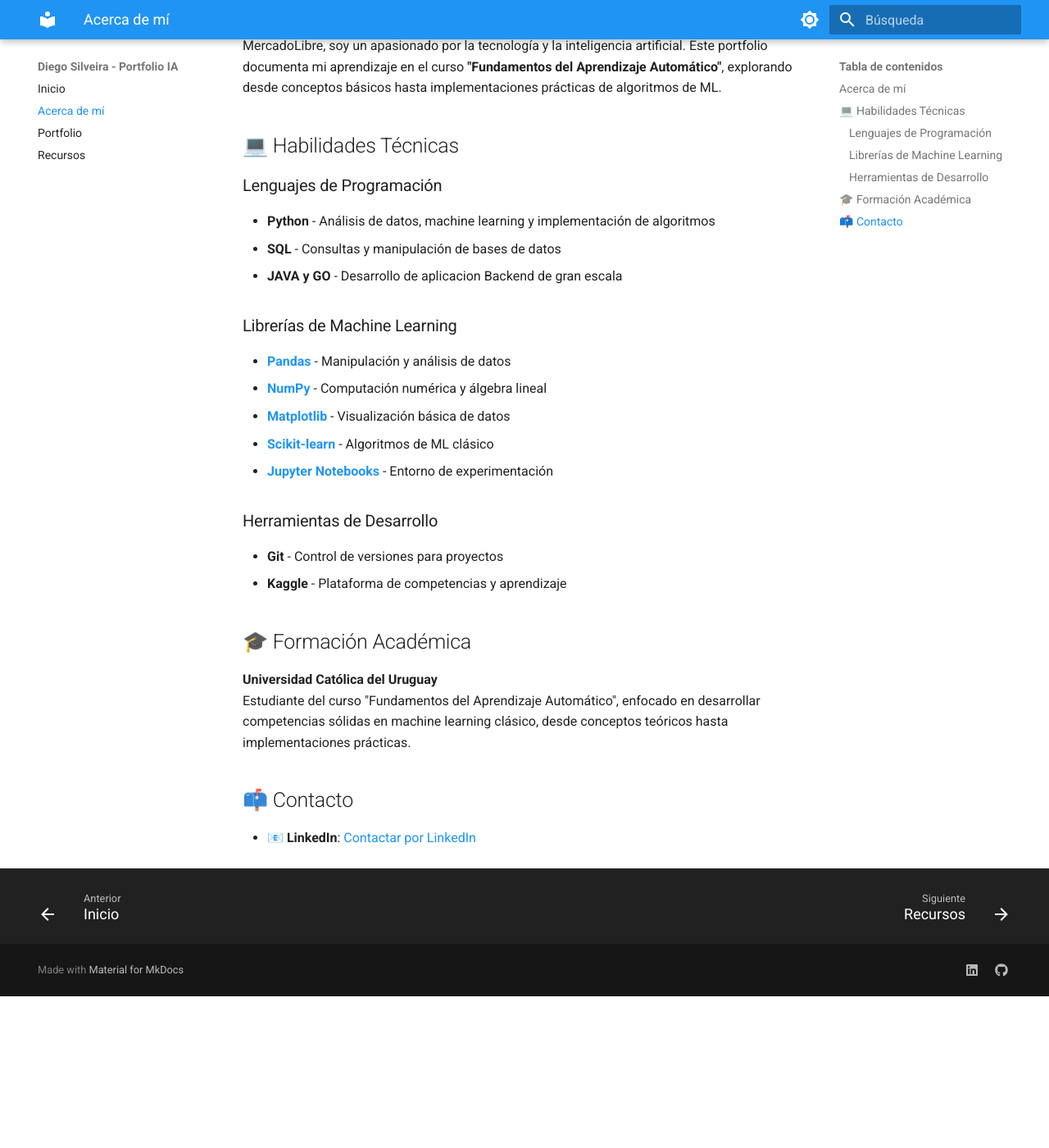
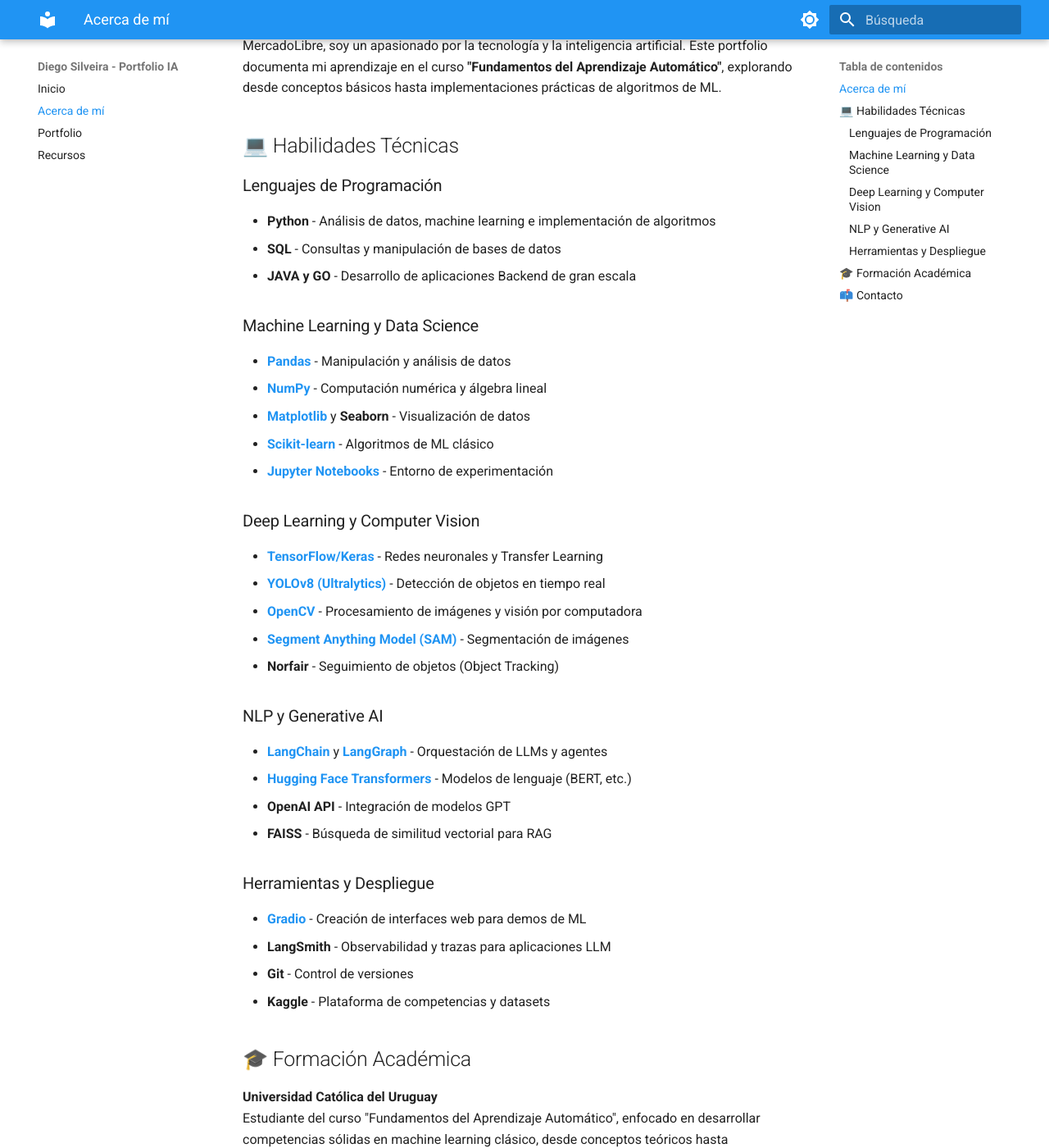
Before and after one commit to diesilveira/portfolio-ia, an MkDocs documentation site: the page built from docs/acerca.md, in a window 1280 px wide and 1400 px high, scrolled down 213 px. Shown: the whole window at 82% size. Built offline with MkDocs 1.6.1 and Material for MkDocs 9.7.7, drawn with Linux system fonts in a browser that asks for light colours; before the commit the page ends 1428 px from its top, so only the background shows below that.

Commit message:
minor fixes

```diff
--- a/docs/acerca.md
+++ b/docs/acerca.md
@@ -11,22 +11,39 @@
 
 ### Lenguajes de Programación
 
-- **Python** - Análisis de datos, machine learning y implementación de algoritmos
+- **Python** - Análisis de datos, machine learning e implementación de algoritmos
 - **SQL** - Consultas y manipulación de bases de datos
-- **JAVA y GO** - Desarrollo de aplicacion Backend de gran escala
+- **JAVA y GO** - Desarrollo de aplicaciones Backend de gran escala
 
-### Librerías de Machine Learning
+### Machine Learning y Data Science
 
 - **[Pandas](https://pandas.pydata.org/docs/)** - Manipulación y análisis de datos
 - **[NumPy](https://numpy.org/doc/)** - Computación numérica y álgebra lineal
-- **[Matplotlib](https://matplotlib.org/stable/contents.html)** - Visualización básica de datos
+- **[Matplotlib](https://matplotlib.org/stable/contents.html)** y **Seaborn** - Visualización de datos
 - **[Scikit-learn](https://scikit-learn.org/stable/user_guide.html)** - Algoritmos de ML clásico
 - **[Jupyter Notebooks](https://docs.jupyter.org/en/latest/)** - Entorno de experimentación
 
-### Herramientas de Desarrollo
+### Deep Learning y Computer Vision
 
-- **Git** - Control de versiones para proyectos
-- **Kaggle** - Plataforma de competencias y aprendizaje
+- **[TensorFlow/Keras](https://www.tensorflow.org/)** - Redes neuronales y Transfer Learning
+- **[YOLOv8 (Ultralytics)](https://docs.ultralytics.com/)** - Detección de objetos en tiempo real
+- **[OpenCV](https://opencv.org/)** - Procesamiento de imágenes y visión por computadora
+- **[Segment Anything Model (SAM)](https://segment-anything.com/)** - Segmentación de imágenes
+- **Norfair** - Seguimiento de objetos (Object Tracking)
+
+### NLP y Generative AI
+
+- **[LangChain](https://www.langchain.com/)** y **[LangGraph](https://langchain-ai.github.io/langgraph/)** - Orquestación de LLMs y agentes
+- **[Hugging Face Transformers](https://huggingface.co/docs/transformers/index)** - Modelos de lenguaje (BERT, etc.)
+- **OpenAI API** - Integración de modelos GPT
+- **FAISS** - Búsqueda de similitud vectorial para RAG
+
+### Herramientas y Despliegue
+
+- **[Gradio](https://www.gradio.app/)** - Creación de interfaces web para demos de ML
+- **LangSmith** - Observabilidad y trazas para aplicaciones LLM
+- **Git** - Control de versiones
+- **Kaggle** - Plataforma de competencias y datasets
 
 ## 🎓 Formación Académica
 
```
Also changed, not shown: docs/index.md (+6 -1 lines).
